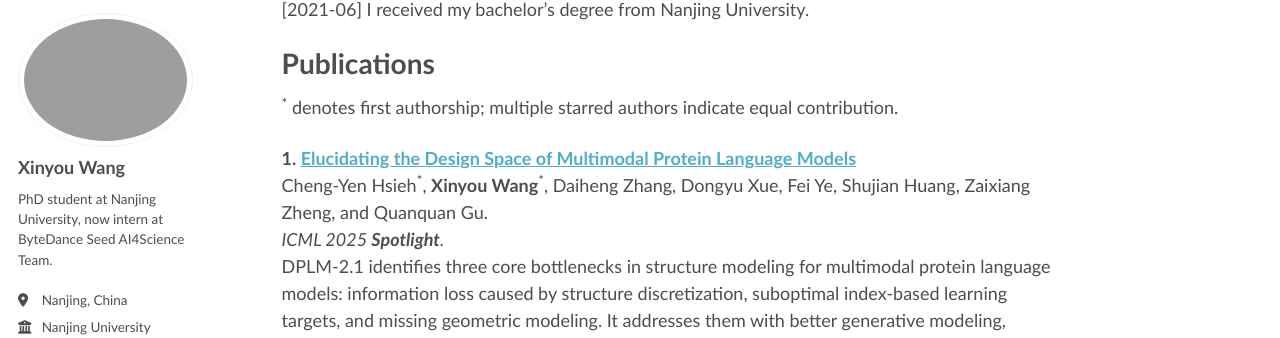
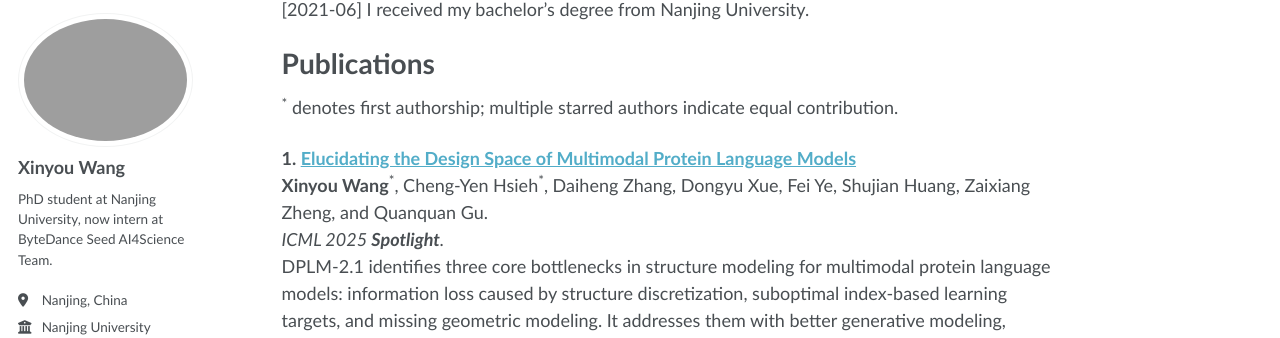
Before and after one commit to wxy-nlp/wxy-nlp.github.io, a Jekyll site: the page built from _pages/about.md, in a window 1280 px wide and 900 px high, scrolled down 780 px. Shown: the part 86-424 px from the top of the window. Built offline with Jekyll 4.4.1, drawn with Linux system fonts in a browser that asks for light colours; some web fonts are replaced.

```diff
--- a/_data/cv.json
+++ b/_data/cv.json
@@ -56,7 +56,7 @@
       "publisher": "ICML",
       "releaseDate": "2025-07-13",
       "website": "https://arxiv.org/pdf/2504.11454",
-      "summary": "Cheng-Yen Hsieh<sup>&#42;</sup>, <strong>Xinyou Wang</strong><sup>&#42;</sup>, Daiheng Zhang, Dongyu Xue, Fei Ye, Shujian Huang, Zaixiang Zheng, and Quanquan Gu",
+      "summary": "<strong>Xinyou Wang</strong><sup>&#42;</sup>, Cheng-Yen Hsieh<sup>&#42;</sup>, Daiheng Zhang, Dongyu Xue, Fei Ye, Shujian Huang, Zaixiang Zheng, and Quanquan Gu",
       "keywords": [
         "multimodal protein language models",
         "structure tokenization",
--- a/_pages/about.md
+++ b/_pages/about.md
@@ -33,9 +33,9 @@ Publications
 ======
 <sup>&#42;</sup> denotes first authorship; multiple starred authors indicate equal contribution.
 
-1. **[Elucidating the Design Space of Multimodal Protein Language Models](https://arxiv.org/pdf/2504.11454)**
-   Cheng-Yen Hsieh<sup>&#42;</sup>, <strong>Xinyou Wang</strong><sup>&#42;</sup>, Daiheng Zhang, Dongyu Xue, Fei Ye, Shujian Huang, Zaixiang Zheng, and Quanquan Gu.
-   *ICML 2025 <strong>Spotlight</strong>.*
+1. **[Elucidating the Design Space of Multimodal Protein Language Models](https://arxiv.org/pdf/2504.11454)**<br />
+   <strong>Xinyou Wang</strong><sup>&#42;</sup>, Cheng-Yen Hsieh<sup>&#42;</sup>, Daiheng Zhang, Dongyu Xue, Fei Ye, Shujian Huang, Zaixiang Zheng, and Quanquan Gu.<br />
+   *ICML 2025 <strong>Spotlight</strong>.*<br />
    DPLM-2.1 identifies three core bottlenecks in structure modeling for multimodal protein language models: information loss caused by structure discretization, suboptimal index-based learning targets, and missing geometric modeling. It addresses them with better generative modeling, geometric modules, and representation learning, including residual diffusion, bitwise modeling, a hybrid flow-based sampler, and architectures that incorporate geometric priors. [[GitHub](https://github.com/bytedance/dplm)]
    <br />**Keywords:** multimodal protein language models; structure tokenization; geometric representation learning; protein folding.
 
```
Also changed, not shown: _publications/2025-07-13-elucidating-the-design-space-of-multimodal-protein-language-models.md (+2 -2 lines).
